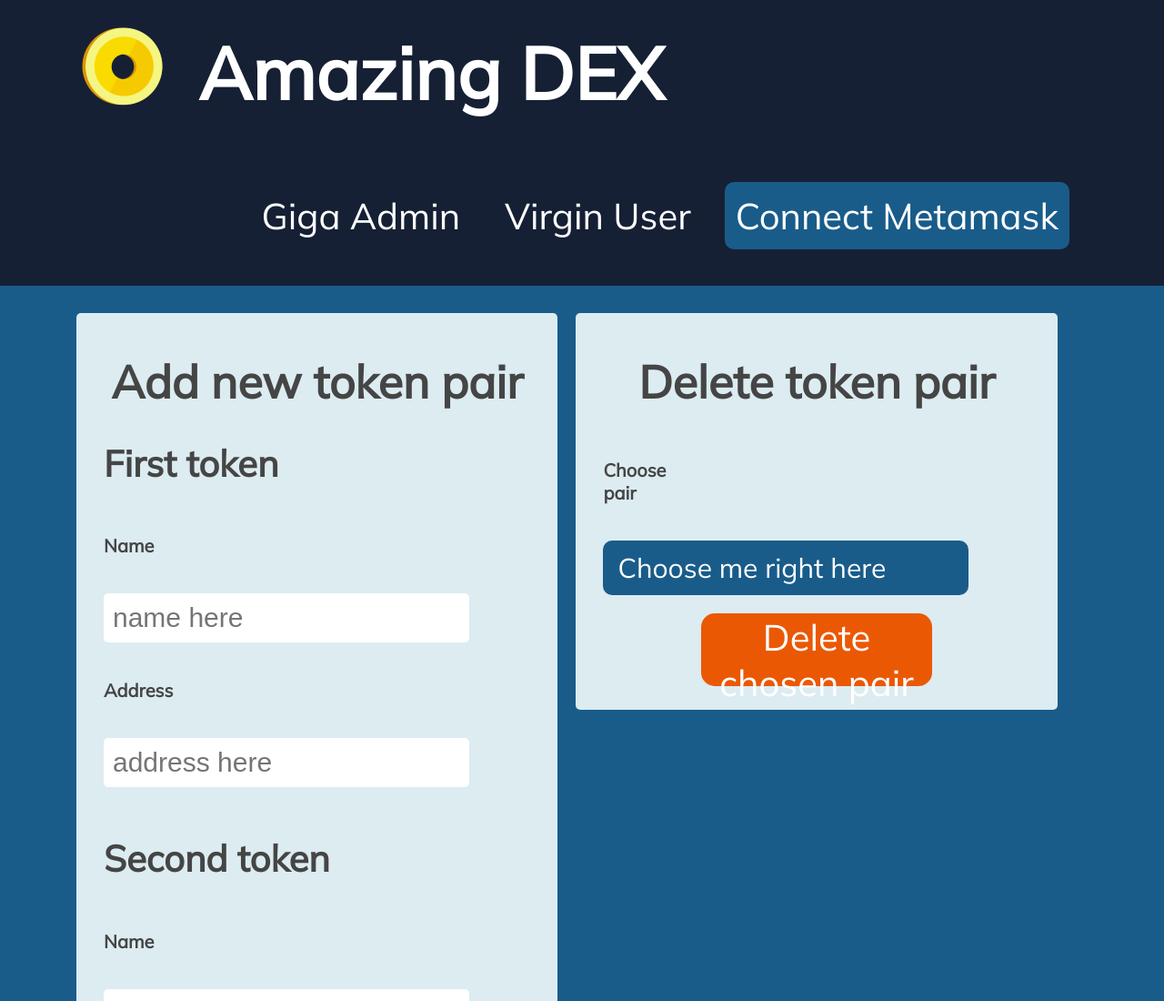
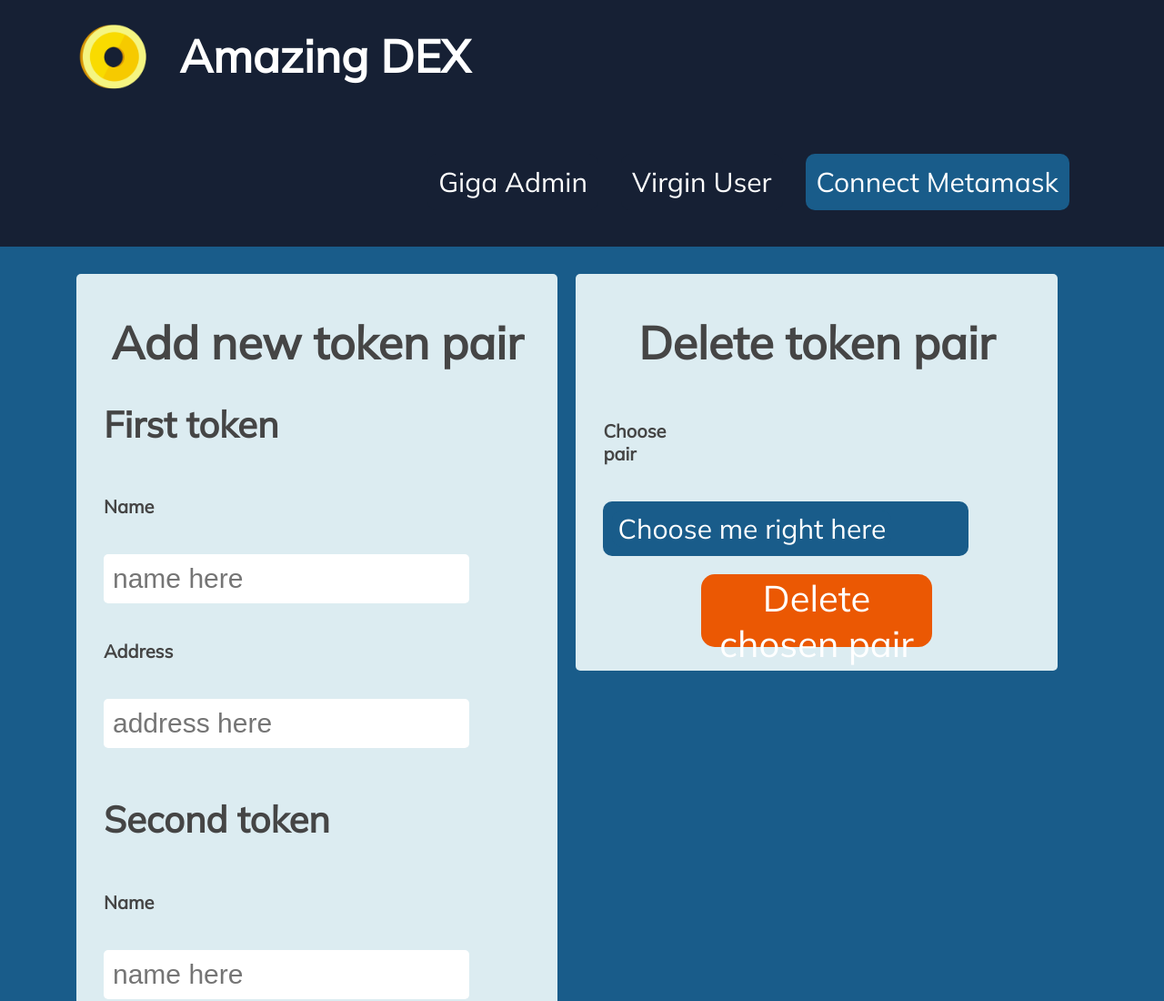
Before and after one commit to PassKeyRa/simple-dex, a website: page front/public/admin_panel.html in a window 1280 px wide. Shown: the top 1100 px of the page at 91% size. Drawn offline with Linux system fonts and the light colour scheme.

Commit message:
create nodejs project

```diff
--- a/front/public/admin_panel.html
+++ b/front/public/admin_panel.html
@@ -11,7 +11,7 @@
     <div class="header">
       <div class="header-left">
         <a>
-          <img src="img/logo_120.png" />
+          <img src="img/logo_120.png" height="100px"/>
         </a>
         <a class="project-name">Amazing DEX</a>
       </div>
--- a/front/public/css/style.css
+++ b/front/public/css/style.css
@@ -27,14 +27,14 @@ html {
 }
 
 .header a.project-name {
-  font-size: 80px;
+  font-size: 50px;
   font-weight: bold;
   padding: 30px 10px;
 }
 
 .header a.active {
   background-color: rgb(22, 32, 52);
-  font-size: 40px;
+  font-size: 30px;
   color: white;
   margin-left: 25px;
 }
@@ -45,7 +45,7 @@ html {
 
 .header a.active-connect {
   background-color: rgb(25, 92, 138);
-  font-size: 40px;
+  font-size: 30px;
   color: white;
   margin-left: 25px;
 }
```
Also changed, not shown: front/index.js (added, +11 -0 lines), front/package.json (added, +15 -0 lines), 1 other file.
